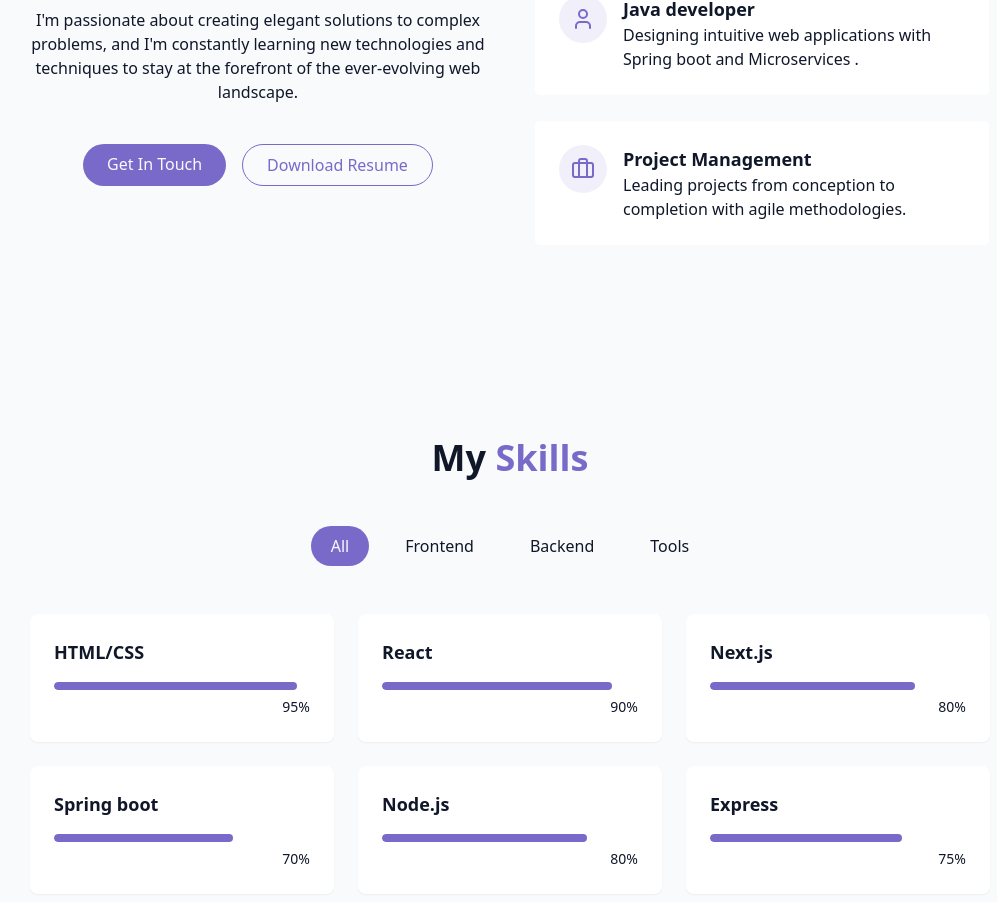
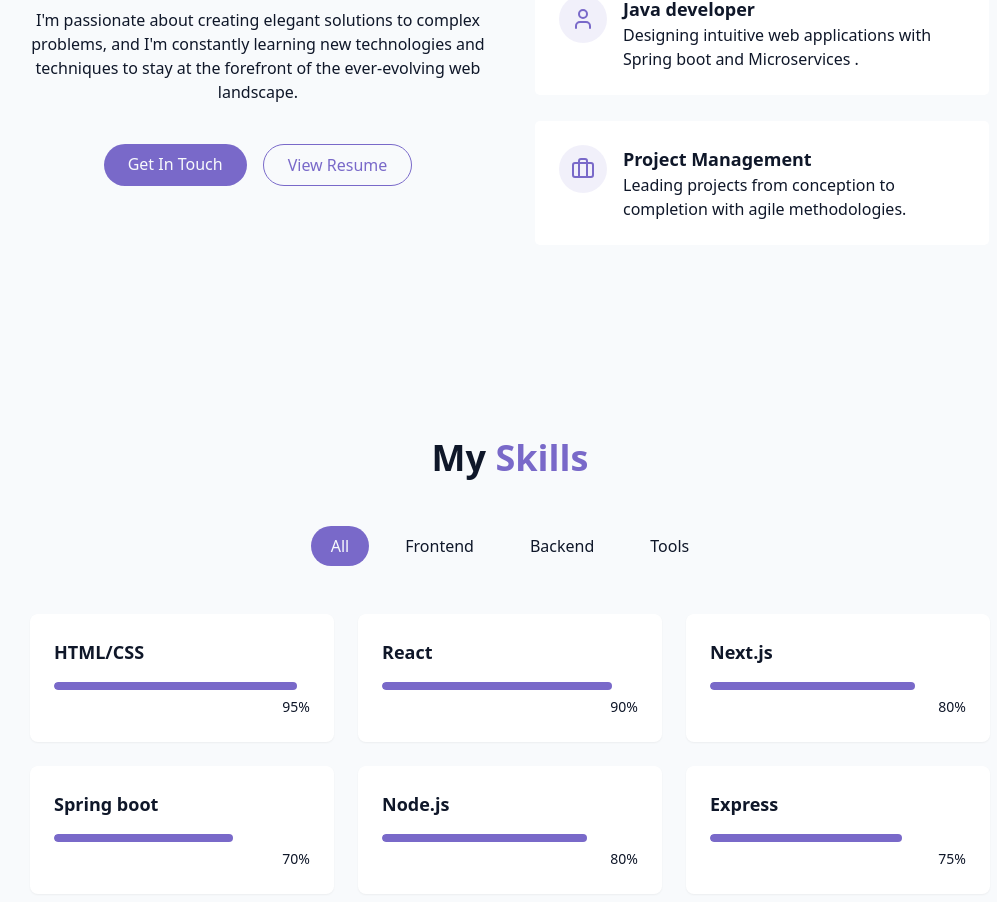
Before and after one commit to gitrands/portfolio, a React (Vite) app: page / in a window 1280 px wide. Shown: the part 1164-2066 px from the top of the page, without its empty margins (130-1127 px from the left). Built offline with nearby package versions, Linux system fonts and the light colour scheme.

Commit message:
edit Resume

```diff
--- a/src/components/AboutSection.jsx
+++ b/src/components/AboutSection.jsx
@@ -33,10 +33,10 @@
               </a>
 
               <a
-                href="https://drive.google.com/file/d/13Akwh7rLIj3PWVO9woFzEgVuX_SAf5Nr/view?usp=sharing"
+                href="https://drive.google.com/file/d/1qF7v04eyun_eYLjd1RQyebBJsmnRPalE/view?usp=sharing"
                 className="px-6 py-2 rounded-full border border-primary text-primary hover:bg-primary/10 transition-colors duration-300"
               >
-                Download Resume
+                View Resume
               </a>
             </div>
           </div>
```
